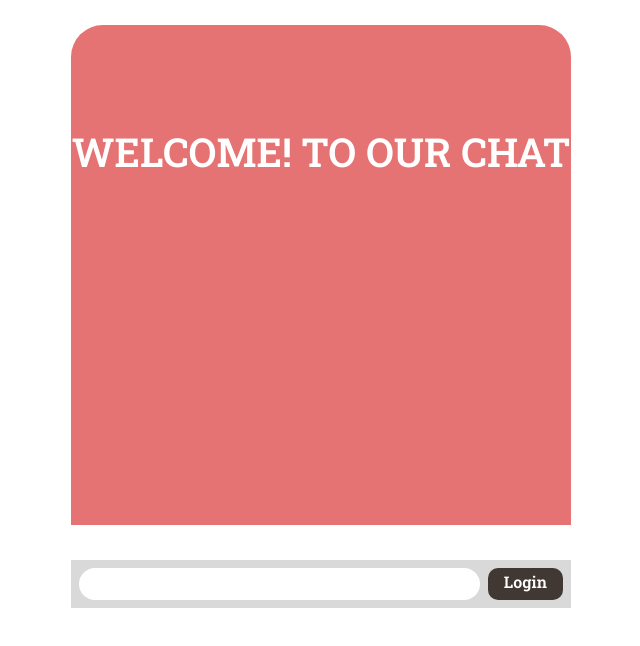
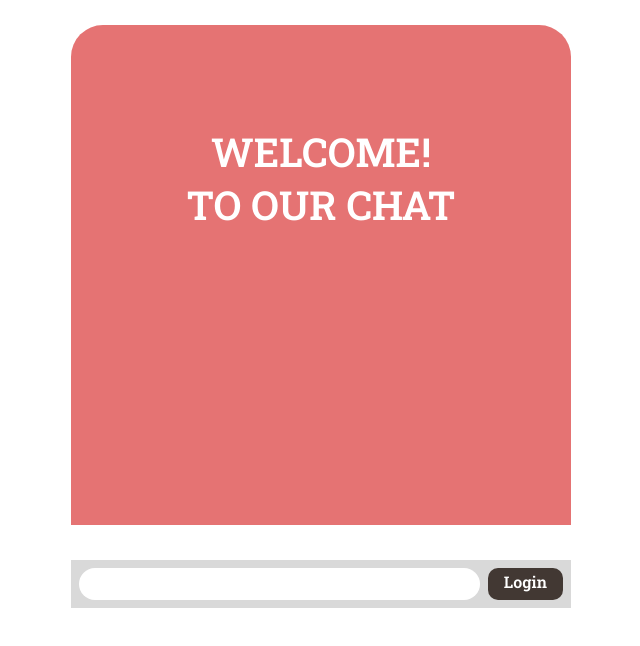
Before and after one commit to rehamkh4/our-chat, a website: page index.html in a window 1280 px wide. Shown: the whole page, without its empty margins (319-959 px from the left). Drawn offline with nearby package versions, Linux system fonts and the light colour scheme; no server answers.

Commit message:
Add files via upload

```diff
--- a/index.html
+++ b/index.html
@@ -155,7 +155,7 @@
 
         <div id="con">
             <h1>
-                WELCOME! TO OUR CHAT <br>
+                WELCOME! <br> TO OUR CHAT <br>
 
 
             </h1>
```
